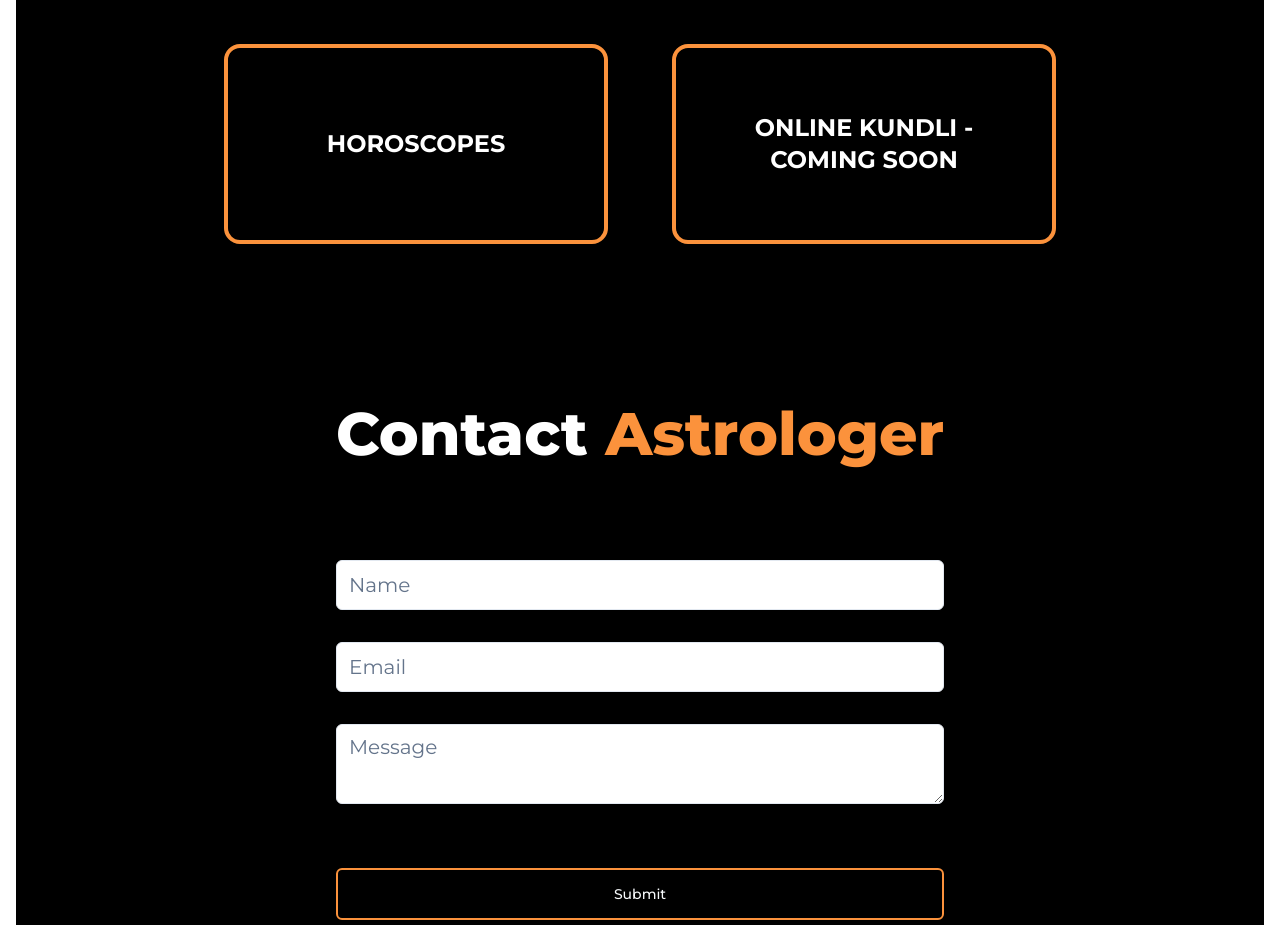
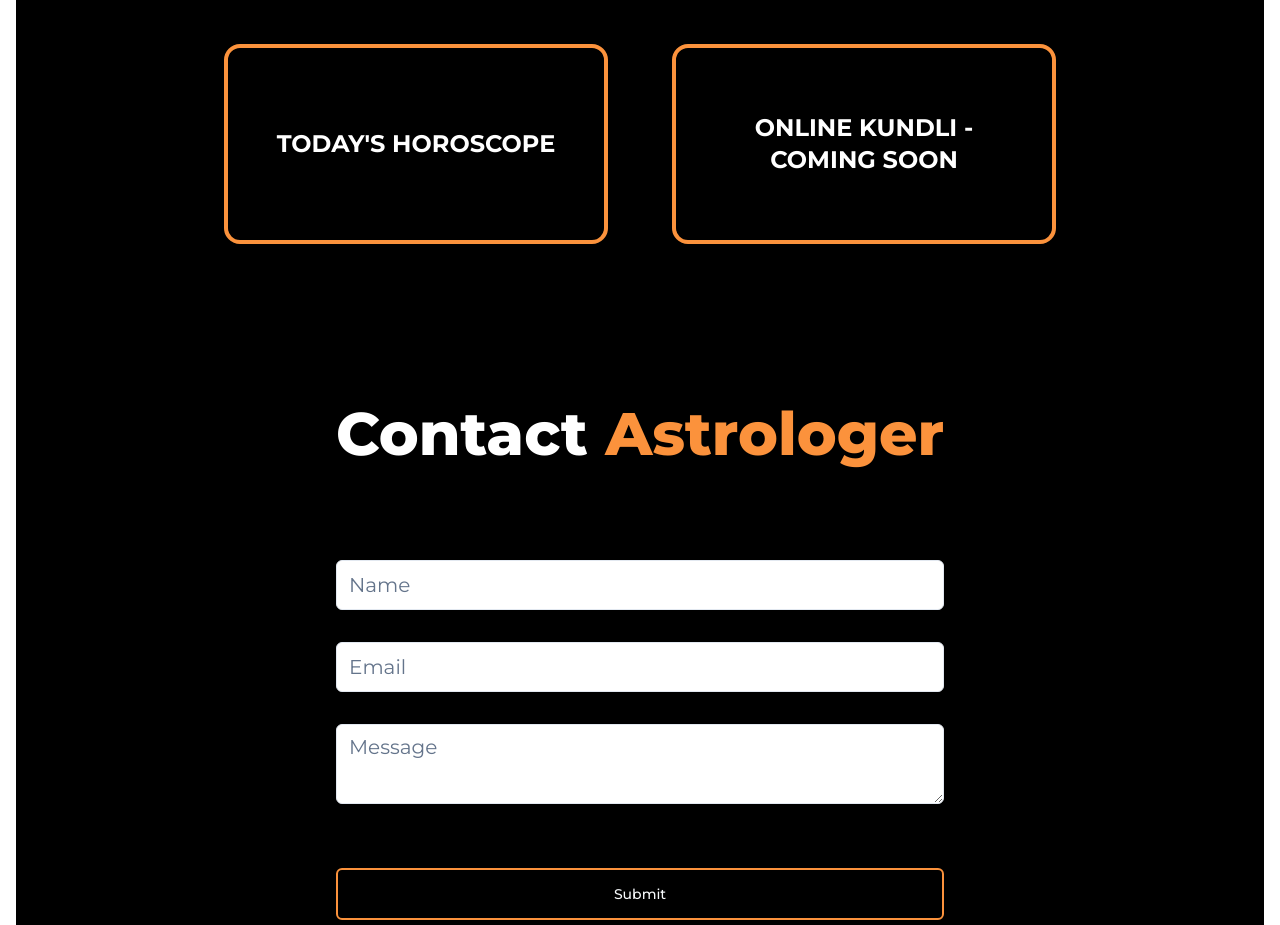
Before and after one commit to masterpranay1/astro-sphere, a Next.js app: page / in a window 1280 px wide. Shown: the part 1040-1965 px from the top of the page. Built offline with nearby package versions, Linux system fonts and the light colour scheme.

Commit message:
Update Horoscopes link in Features component

```diff
--- a/app/page.tsx
+++ b/app/page.tsx
@@ -47,7 +47,7 @@ const Features = () => {
       <div className="flex flex-col md:flex-row gap-16 mx-auto my-32">
         <div className="border-orange-400 border-4 p-8 py-16 rounded-2xl w-full lg:w-96 flex justify-center items-center text-xl cursor-pointer">
           <h2 className="text-white text-2xl hover:text-orange-400 hover:-translate-y-1 transition-all text-center uppercase font-bold">
-            Horoscopes
+            <Link href="/horoscope">Today's Horoscope</Link>
           </h2>
         </div>
 
```
